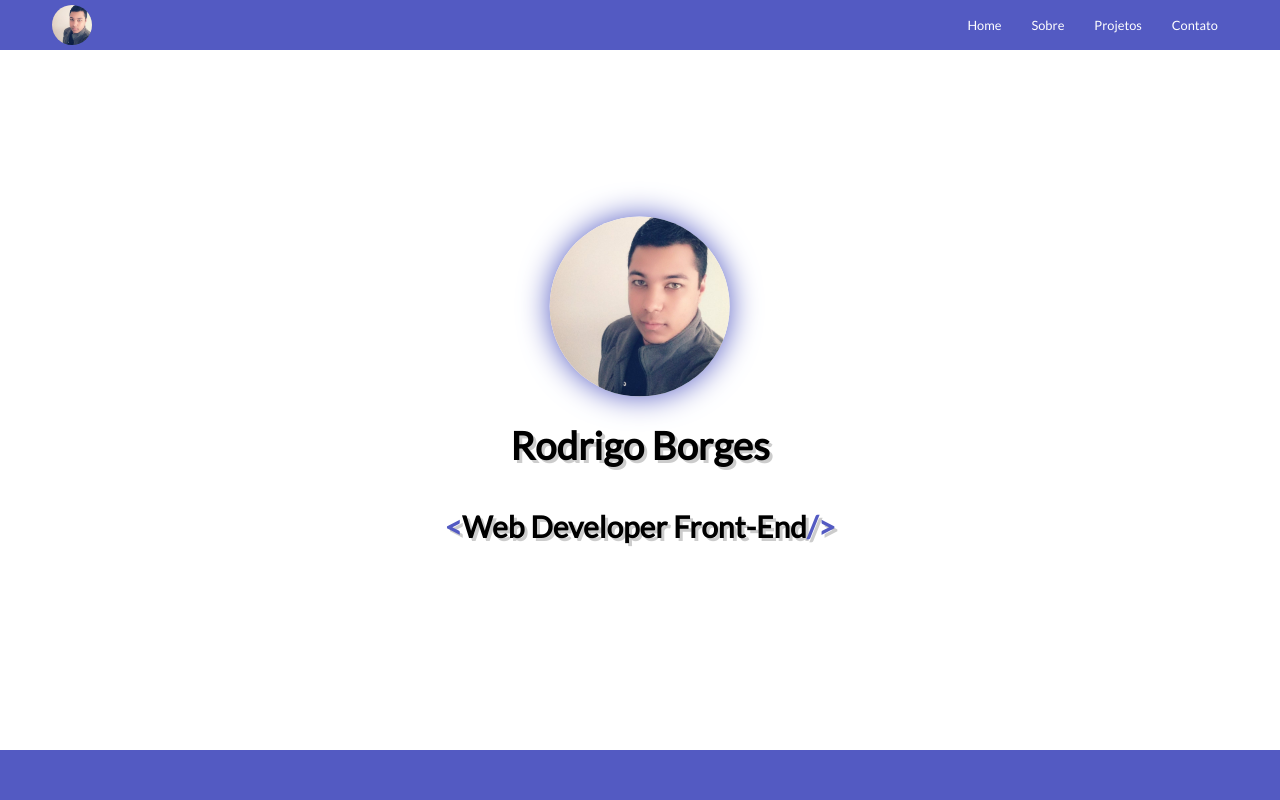
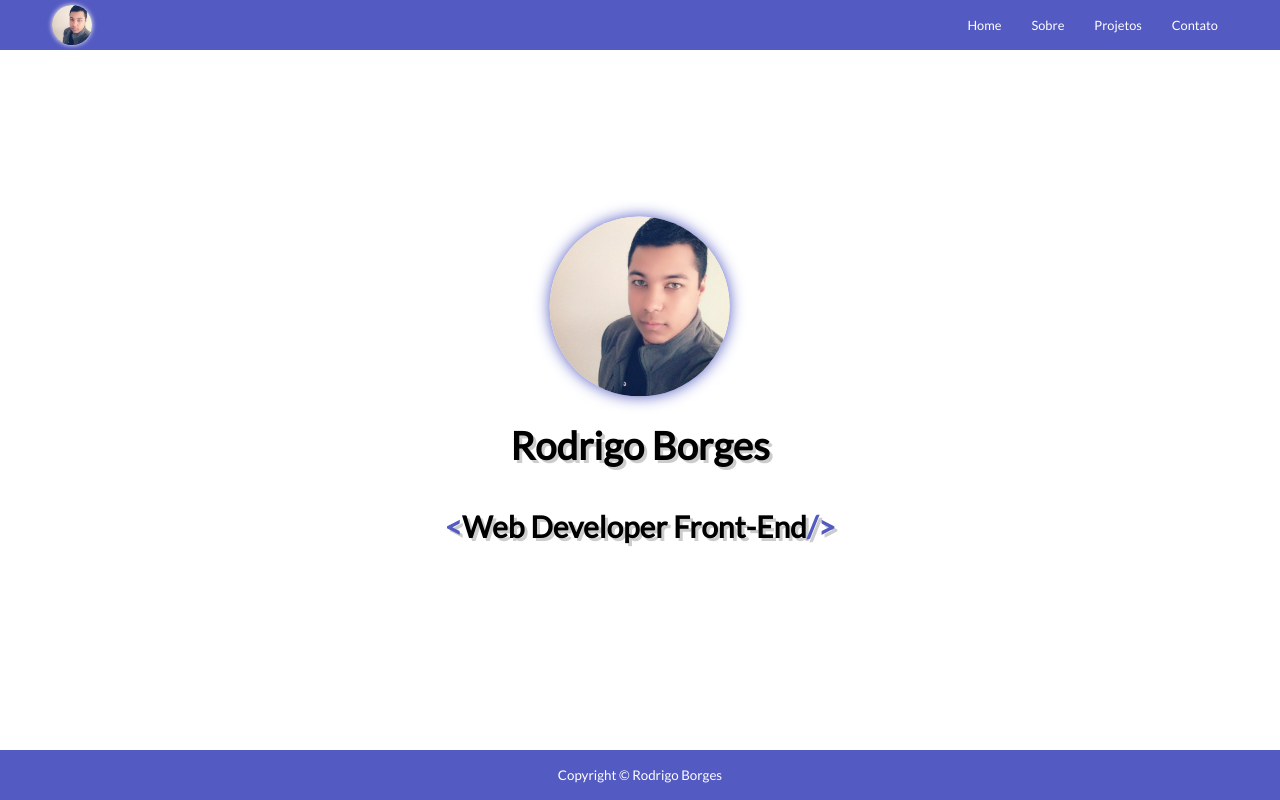
Before and after one commit to rodrigoborgesleal/rodrigoborgesleal.github.io, a plain HTML site: page index.html in a window 1280 px wide. Shown: the top 800 px of the page. Drawn offline with Linux system fonts and the light colour scheme.

Commit message:
Portifolio Inicial

```diff
--- a/assets/css/main.css
+++ b/assets/css/main.css
@@ -38,10 +38,12 @@ header{
     width: 40px;
     height: 40px;
     border-radius: 50%;
+    box-shadow: 0 0 5px #fff;
 }
 .navigation{
     margin-right: 1%;
 }
+
 .master-menu{
     display: flex;
     align-items: center;
@@ -103,7 +105,7 @@ header{
     height: 180px;
     border-radius: 50%;
     margin-bottom: 20px;
-    box-shadow: 0 0 30px #535ac2;
+    box-shadow: 0 0 15px #535ac2;
 }
 .main-content-1 h1, .main-content-1 h3{
     margin-bottom: 40px;
@@ -176,7 +178,12 @@ footer{
     width: 100%;
     height: 50px;
     background-color: #535ac2;
+    color: #fff;
+    font-family: 'Lato', sans-serif;
     position: fixed;
     z-index: 100;
     bottom: 0;
+    display: flex;
+    justify-content: center;
+    align-items: center;
 }
--- a/index.html
+++ b/index.html
@@ -4,6 +4,7 @@
     <meta charset="UTF-8">
     <meta name="viewport" content="width=device-width, initial-scale=1.0">
     <title>Rodrigo Borges</title>
+    <link href="https://stackpath.bootstrapcdn.com/font-awesome/4.7.0/css/font-awesome.min.css" rel="stylesheet">
     <link rel="stylesheet" href="assets/css/main.css">
     <!--BOOTSTRAP
     <link rel="stylesheet" href="https://maxcdn.bootstrapcdn.com/bootstrap/4.0.0/css/bootstrap.min.css" integrity="sha384-Gn5384xqQ1aoWXA+058RXPxPg6fy4IWvTNh0E263XmFcJlSAwiGgFAW/dAiS6JXm" crossorigin="anonymous">
@@ -144,8 +145,7 @@
     </main>
 
     <footer>
-
+        <small>Copyright © Rodrigo Borges</small>
     </footer>
-
 </body>
 </html>
```
